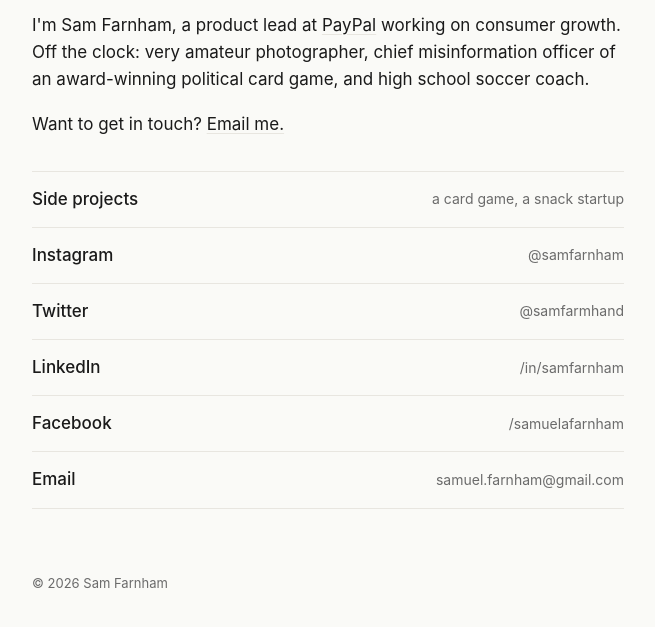
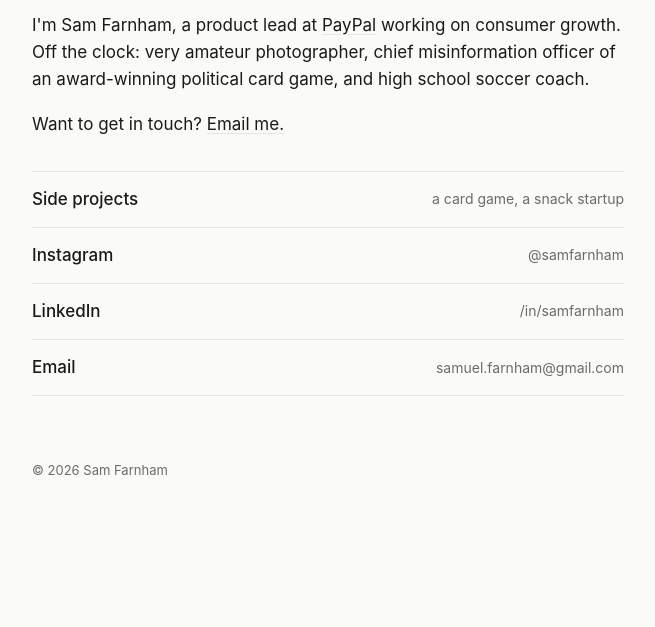
Before and after one commit to samuelfarnham/samuelfarnham.github.io, a plain HTML site: page index.html in a window 1280 px wide. Shown: the part 149-776 px from the top of the page, without its empty margins (312-967 px from the left). Drawn offline with Linux system fonts and the light colour scheme.

Commit message:
Update index.html

```diff
--- a/index.html
+++ b/index.html
@@ -117,21 +117,9 @@
         </a>
       </li>
       <li>
-        <a href="https://twitter.com/samfarmhand">
-          <span class="label">Twitter</span>
-          <span class="meta">@samfarmhand</span>
-        </a>
-      </li>
-      <li>
         <a href="https://www.linkedin.com/in/samfarnham">
           <span class="label">LinkedIn</span>
           <span class="meta">/in/samfarnham</span>
-        </a>
-      </li>
-      <li>
-        <a href="https://www.facebook.com/samuelafarnham">
-          <span class="label">Facebook</span>
-          <span class="meta">/samuelafarnham</span>
         </a>
       </li>
       <li>
```
